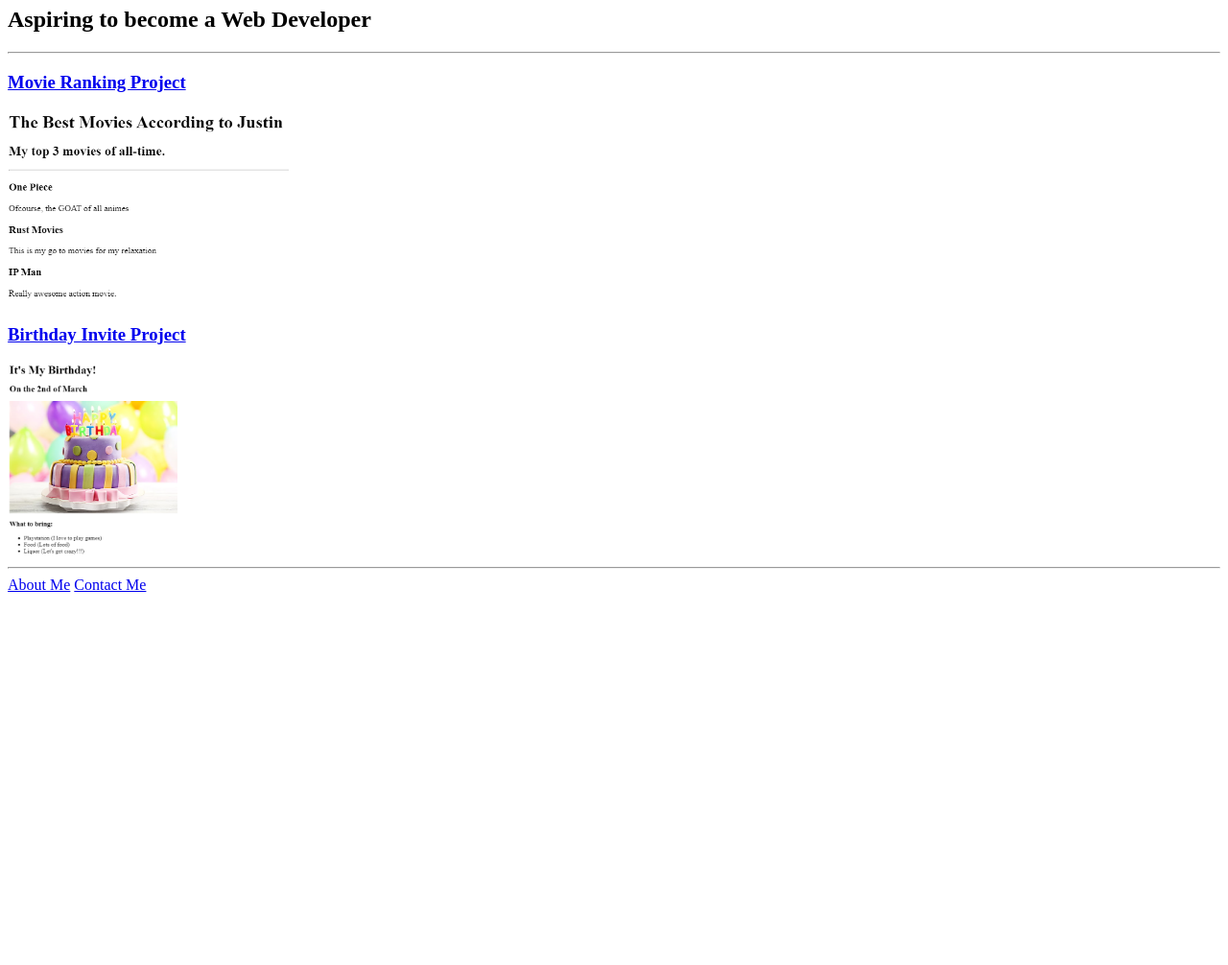
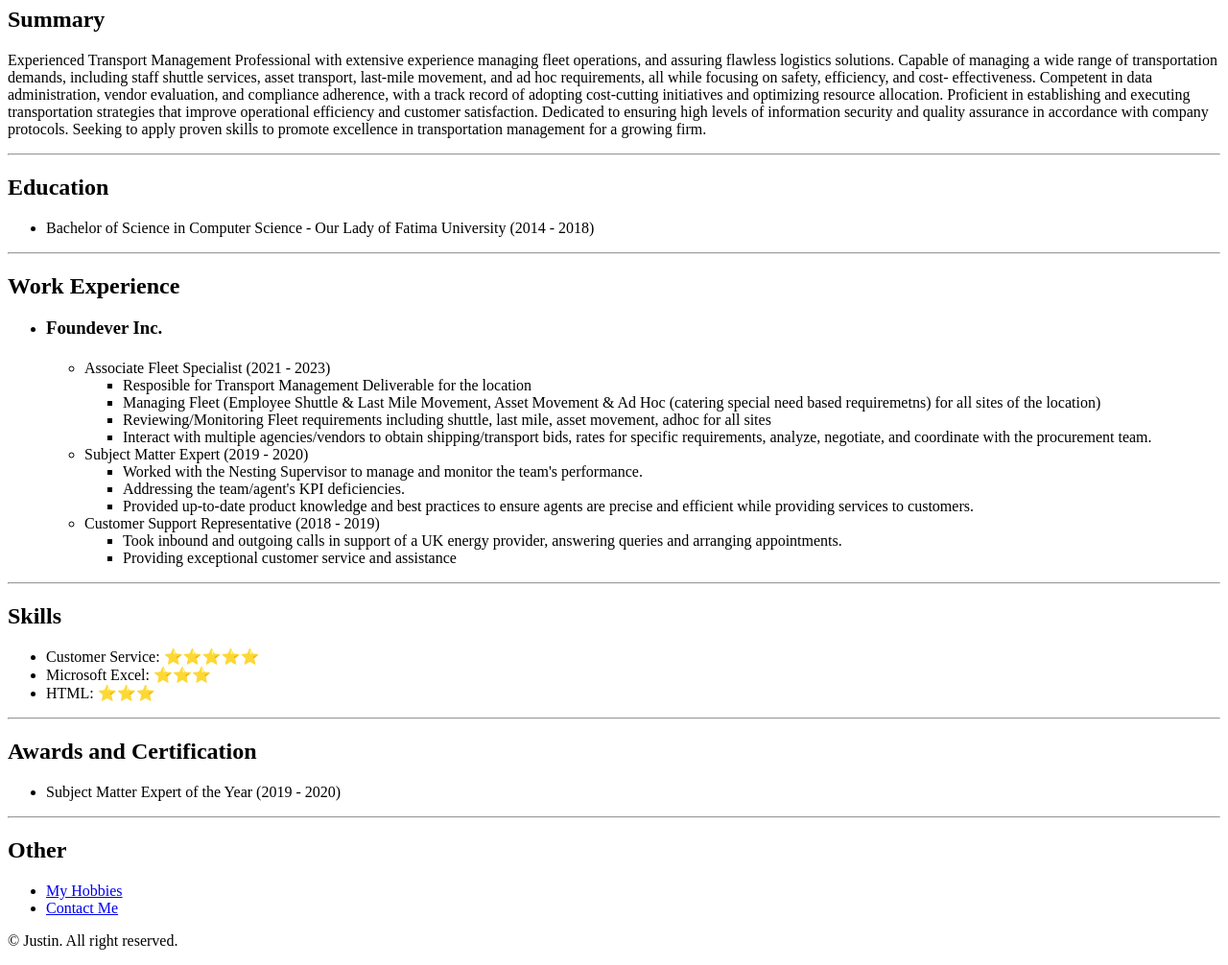
Before and after one commit to nitjus/html-portfolio, a plain HTML site: page index.html in a window 1280 px wide. Shown: the part 73-1079 px from the top of the page at 96% size. Before the commit the page ends 800 px from the top, so only its background shows below. Drawn offline with Linux system fonts and the light colour scheme.

Commit message:
Add files via upload

```diff
--- a/index.html
+++ b/index.html
@@ -3,22 +3,75 @@
 <head>
     <meta charset="UTF-8">
     <meta name="viewport" content="width=device-width, initial-scale=1.0">
-    <title>My Website</title>
+    <title>My Resume</title>
 </head>
 <body>
-    <h1>Justin Soliaban's Portfolio</h1>
-    <h2>Aspiring to become a Web Developer</h2>
+    <h1>Justin Louis Soliaban</h1>
+    <!-- Add your photo here -->
+    <h2>Summary</h2>
+    <p>Experienced Transport Management Professional with extensive experience managing fleet operations, and assuring
+        flawless logistics solutions. Capable of managing a wide range of transportation demands, including staff shuttle services,
+        asset transport, last-mile movement, and ad hoc requirements, all while focusing on safety, efficiency, and cost-
+        effectiveness. Competent in data administration, vendor evaluation, and compliance adherence, with a track record of
+        adopting cost-cutting initiatives and optimizing resource allocation. Proficient in establishing and executing transportation
+        strategies that improve operational efficiency and customer satisfaction. Dedicated to ensuring high levels of information
+        security and quality assurance in accordance with company protocols. Seeking to apply proven skills to promote excellence
+        in transportation management for a growing firm.
+    </p>
     <hr />
-    <h3>
-        <a href="./public/movie-ranking-justin.html">Movie Ranking Project</a>
-    </h3>
-    <img src="./assets/images/movie-ranking-Justin.png" height="200" alt="Photo of Justin's Best Movies" />
-    <h3>
-        <a href="./public/birthday-invite-justin.html">Birthday Invite Project</a>
-    </h3>
-    <img src="./assets/images/birthday-invite-Justin.png" height="200" alt="Justin's Birthday Invite" />
+    <h2>Education</h2>
+    <ul>
+        <li>Bachelor of Science in Computer Science - Our Lady of Fatima University (2014 - 2018)</li>
+    </ul>
     <hr />
-    <a href="./public/about.html">About Me</a>
-    <a href="./public/contact.html">Contact Me</a>
+    <h2>Work Experience</h2>
+    <ul>
+        <li><h3>Foundever Inc.</h3>
+            <ul>
+                <li><h4></h4>Associate Fleet Specialist (2021 - 2023)
+                    <ul>
+                        <li>Resposible for Transport Management Deliverable for the location</li>
+                        <li>Managing Fleet (Employee Shuttle & Last Mile Movement, Asset Movement & Ad Hoc (catering special need based requiremetns) for all sites of the location)</li>
+                        <li>Reviewing/Monitoring Fleet requirements including shuttle, last mile, asset movement, adhoc for all sites</li>
+                        <li>Interact with multiple agencies/vendors to obtain shipping/transport bids, rates for specific requirements, analyze, negotiate, and coordinate with the procurement team.</li>
+                    </ul>
+                </li>
+                <li>Subject Matter Expert (2019 - 2020)
+                    <ul>
+                        <li>Worked with the Nesting Supervisor to manage and monitor the team's performance.</li>
+                        <li>Addressing the team/agent's KPI deficiencies.</li>
+                        <li>Provided up-to-date product knowledge and best practices to ensure agents are precise and efficient while providing services to customers.</li>
+                    </ul>
+                </li>
+                <li>Customer Support Representative (2018 - 2019)
+                    <ul>
+                        <li>Took inbound and outgoing calls in support of a UK energy provider, answering queries and arranging appointments.</li>
+                        <li>Providing exceptional customer service and assistance</li>
+                    </ul>
+                </li>
+            </ul>
+        </li>
+    </ul>
+    <hr />
+    <h2>Skills</h2>
+    <ul>
+        <li>Customer Service: ⭐️⭐️⭐️⭐️⭐️</li>
+        <li>Microsoft Excel: ⭐️⭐️⭐️</li>
+        <li>HTML: ⭐️⭐️⭐️</li>
+    </ul>
+    <hr />
+    <h2>Awards and Certification</h2>
+    <ul>
+        <li>Subject Matter Expert of the Year (2019 - 2020)</li>
+    </ul>
+    <hr />
+    <h2>Other</h2>
+    <ul>
+        <li><a href="./hobbies.html">My Hobbies</a></li>
+        <li><a href="./contact.html">Contact Me</a></li>
+    </ul>
+    <footer>
+        <p>© Justin. All right reserved.</p>
+    </footer>
 </body>
 </html>
```
Also changed, not shown: contact.html (added, +16 -0 lines), hobbies.html (added, +19 -0 lines), photo.png (added).
